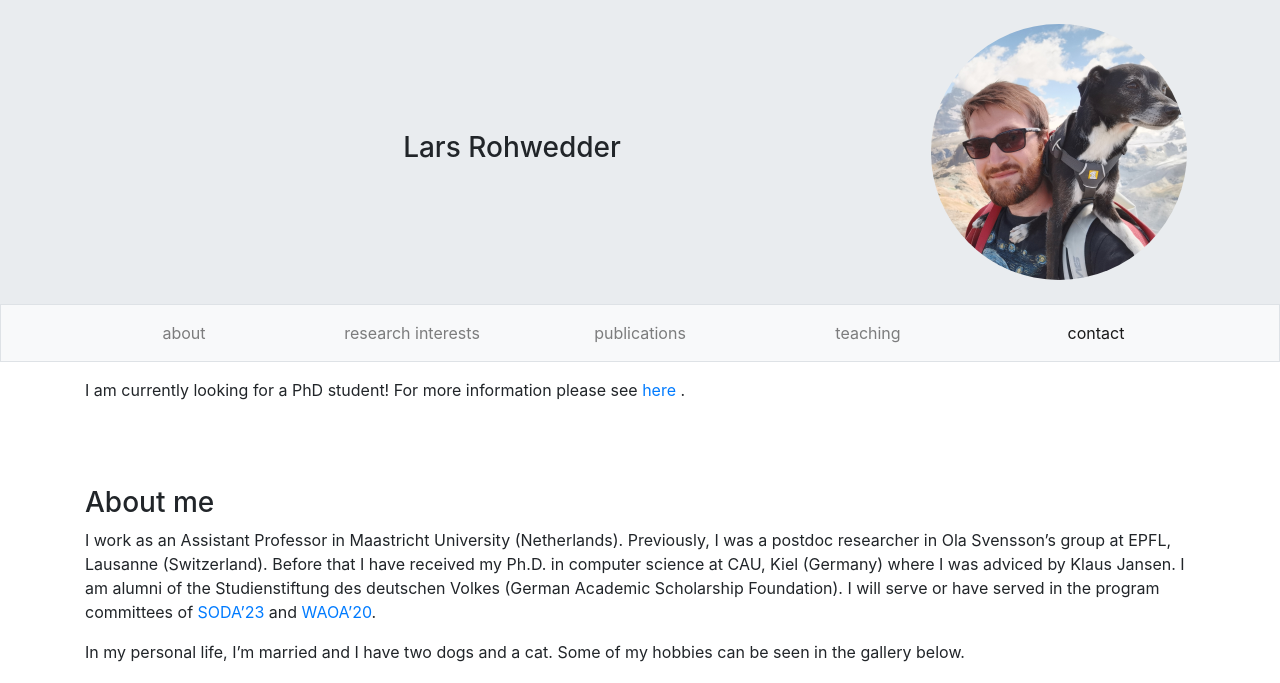
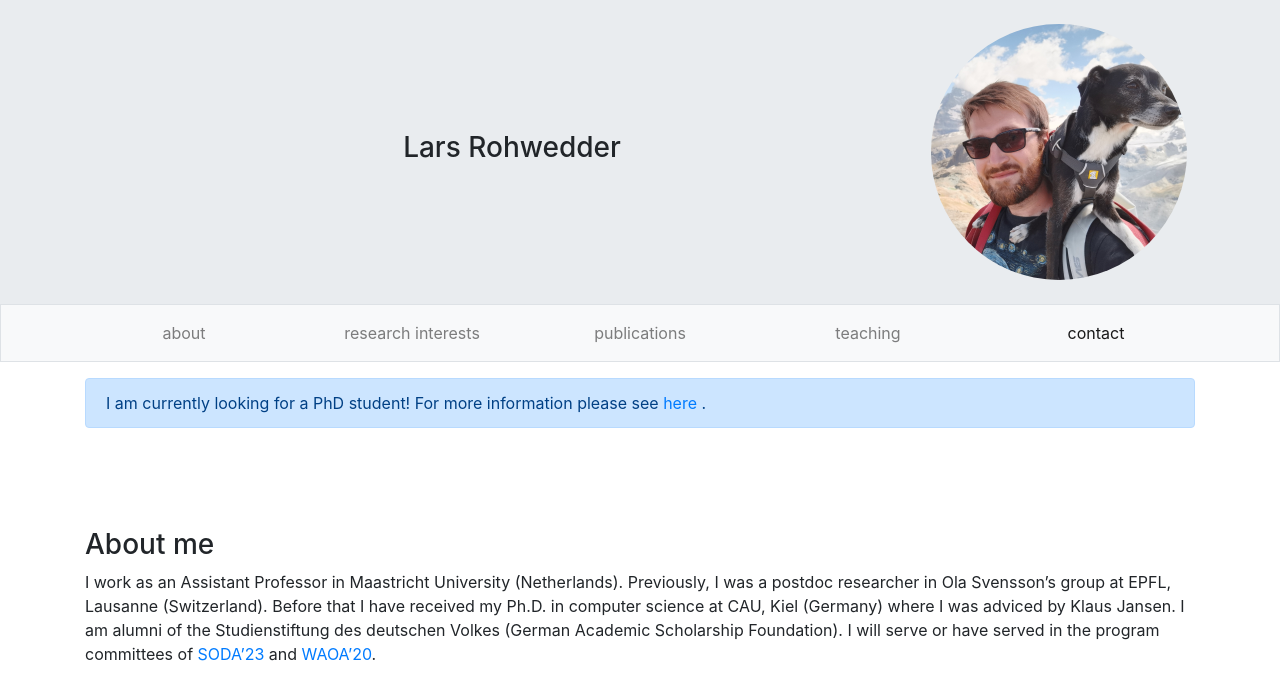
Before and after one commit to larsrohwedder/larsrohwedder.github.io, a Jekyll site: the page built from index.html, in a window 1280 px wide. Shown: the top 683 px of the page. Built offline with Jekyll 4.4.1, drawn with Linux system fonts in a browser that asks for light colours.

Commit message:
Update index.html

```diff
--- a/index.html
+++ b/index.html
@@ -88,9 +88,11 @@
   </nav>
 
   <div class="container">
-    <div class="callout callout-info">
+    <div class="container pl-0 pr-0">
+    <div class="alert alert-primary" role="alert">
       I am currently looking for a PhD student! For more information please see <a href="phd-vacancy.txt" class="link-primary">here</a>
 .
+    </div>
     </div>
 
     <h3 id="about" class="scroll-padding">About me</h3>
```
